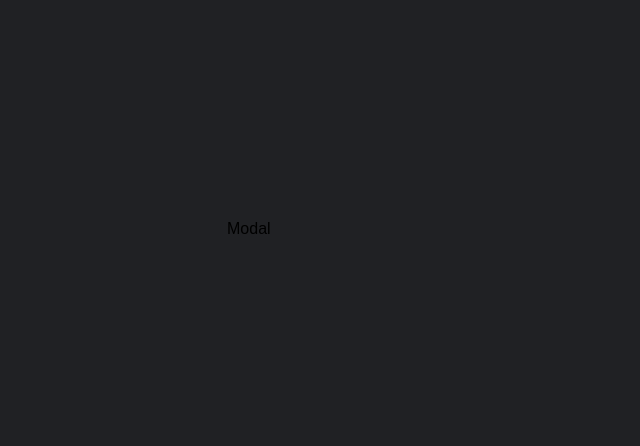
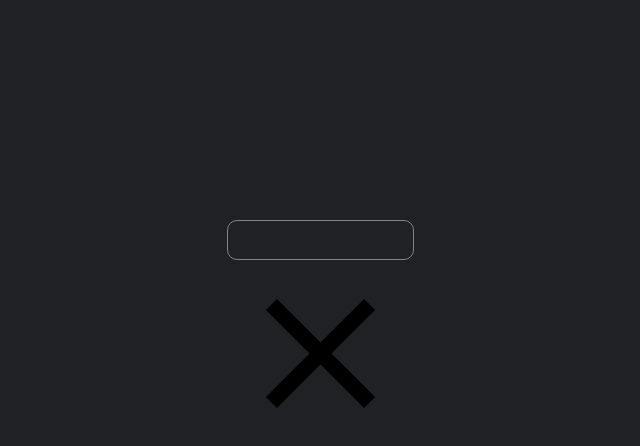
Before and after one commit to ipekgulsencelik/google-translate, a React (Create React App) app: page / in a window 1280 px wide. Both pictures are taken after a click on the element 464 px from the left and 255 px from the top of the page. Shown: the top 446 px of the page, without its empty margins (87-727 px from the left). Built offline with nearby package versions, Linux system fonts and the light colour scheme; the HTML template or start-up script is replaced by a standard one.

Commit message:
added Modal

```diff
--- a/src/components/modal/Modal.js
+++ b/src/components/modal/Modal.js
@@ -1,7 +1,31 @@
-const Modal = () => {
-    return (
-        <div>Modal</div>
-    )
-}
+import { useState } from "react";
+
+const Modal = ({ setShowModal }) => {
+  const [searchedLanguage, setSearchedLanguage] = useState("");
+
+  const handleChange = (e) => {
+    setSearchedLanguage(e.target.value);
+  };
+
+  return (
+    <div className="option-list">
+      <div className="search-bar">
+        <input value={searchedLanguage} onChange={handleChange} />
+        <div className="close-button" onClick={() => setShowModal(null)}>
+          <svg
+            focusable="false"
+            xmlns="http://www.w3.org/2000/svg"
+            viewBox="0 0 24 24"
+          >
+            <path d="M19 6.41L17.59 5 12 10.59 6.41 5 5 6.41 10.59 12 5 17.59 6.41 19 12 13.41 17.59 19 19 17.59 13.41 12z"></path>
+          </svg>
+        </div>
+      </div>
+      <div className="option-container">
+        <ul></ul>
+      </div>
+    </div>
+  );
+};
 
 export default Modal;
```
